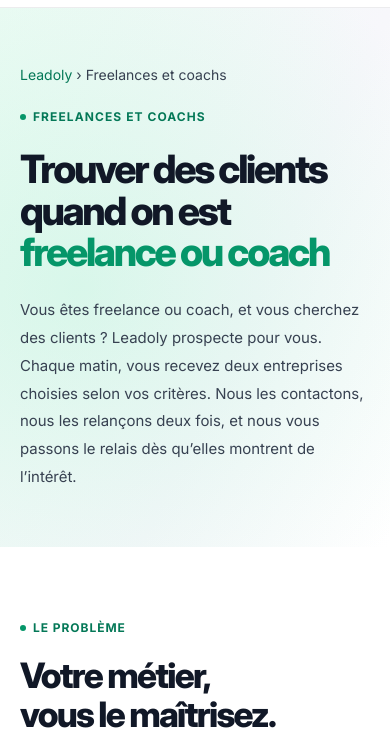
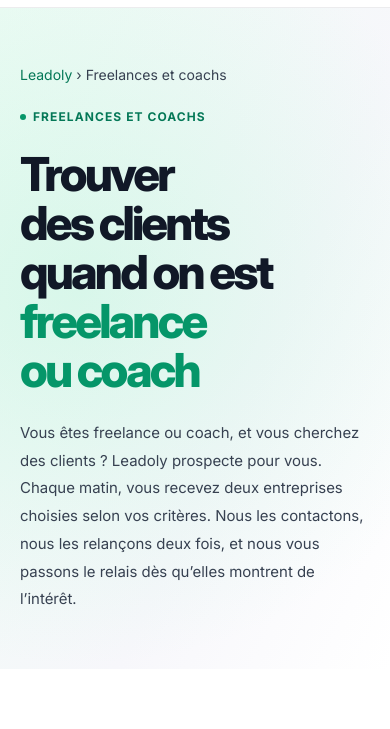
Before and after one commit to sebastienkothe/leadoly-site, a plain HTML site: page trouver-des-clients-freelance-coach/index.html in a window 390 px wide. Shown: the part 66-795 px from the top of the page. Drawn offline with Linux system fonts and the light colour scheme.

Commit message:
Page freelance/coach : le h1 reprend exactement les règles de l'accueil (.hero h1 : taille, interlignage, espacement, marge), suppression des surcharges locales

```diff
--- a/trouver-des-clients-freelance-coach/index.html
+++ b/trouver-des-clients-freelance-coach/index.html
@@ -152,7 +152,7 @@
   <style>
     /* Styles propres à cette page (tout le reste vient de /css/style.css, comme l'accueil) */
     .page-intro .page-intro-inner{padding-block:clamp(56px,6.5vw,96px)}
-    .page-intro h1{margin-top:22px;max-width:820px;font-size:clamp(40px,5vw,66px);line-height:1.06;letter-spacing:-.06em}
+    .page-intro h1{max-width:820px}
     .page-intro h1>span{color:var(--green)}
     .page-intro .premium-lead{max-width:640px}
     .breadcrumb{font-size:14px;color:var(--muted);margin-bottom:22px}
@@ -165,7 +165,6 @@
     .page-cta .premium-honest{justify-content:center;max-width:640px;margin-inline:auto}
     .page-links{display:flex;flex-wrap:wrap;gap:12px 24px;justify-content:center;margin-top:18px}
     @media(max-width:700px){
-      .page-intro h1{font-size:clamp(36px,10vw,46px)}
       .page-problem-text>p{font-size:14px}
       .page-cta .premium-honest{text-align:left}
     }
```
